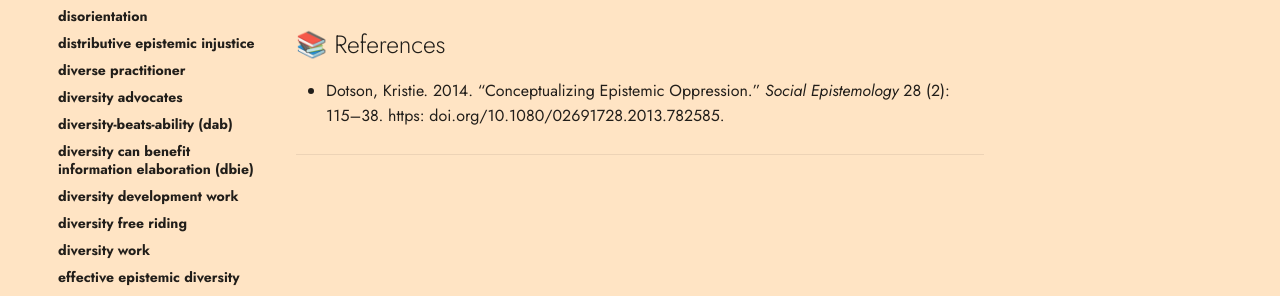
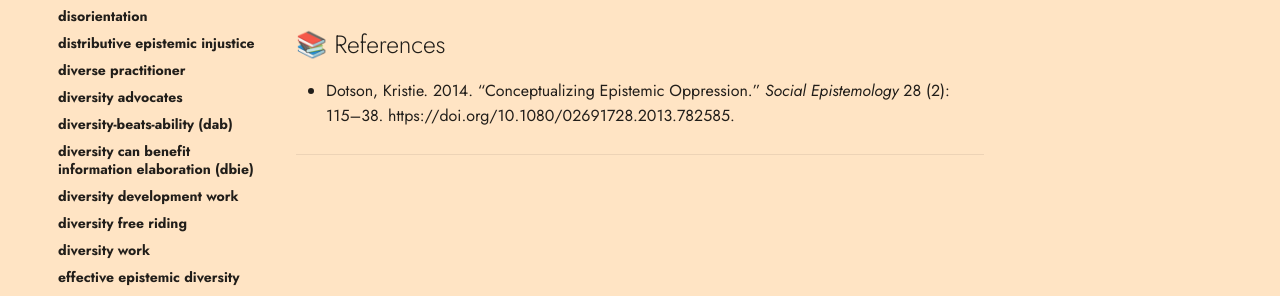
Before and after one commit to conceptcartography/conceptcartography, an MkDocs documentation site: the page built from docs/concepts/epistemic-power.md, in a window 1280 px wide. Shown: the part 463-759 px from the top of the page. Built offline with MkDocs 1.6.1 and Material for MkDocs 9.7.7, drawn with Linux system fonts in a browser that asks for light colours; comment, search, counter and statistics services are not loaded; the version menu is left out; some of the changed lines change nothing that is shown.

Commit message:
fixed broken link

```diff
--- a/docs/concepts/epistemic-power.md
+++ b/docs/concepts/epistemic-power.md
@@ -10,7 +10,7 @@
 
 ## 📚 References
 
-- Dotson, Kristie. 2014. “Conceptualizing Epistemic Oppression.” _Social Epistemology_ 28 (2): 115–38. https: doi.org/10.1080/02691728.2013.782585.
+- Dotson, Kristie. 2014. “Conceptualizing Epistemic Oppression.” _Social Epistemology_ 28 (2): 115–38. https://doi.org/10.1080/02691728.2013.782585.
 
 ---
 
```
